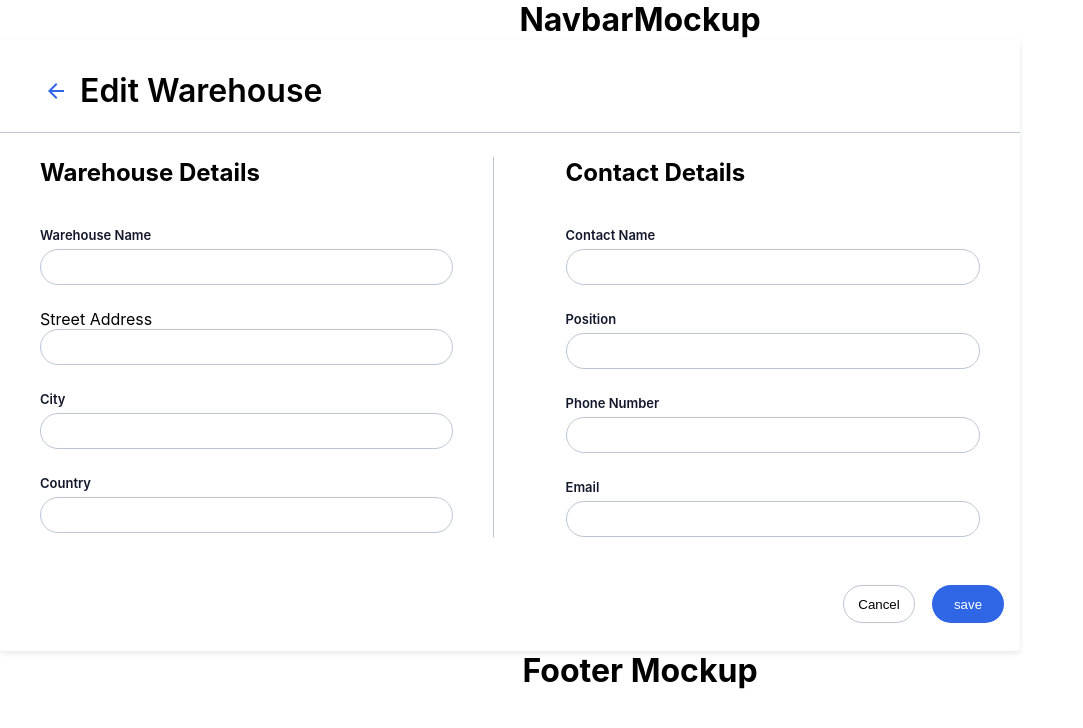
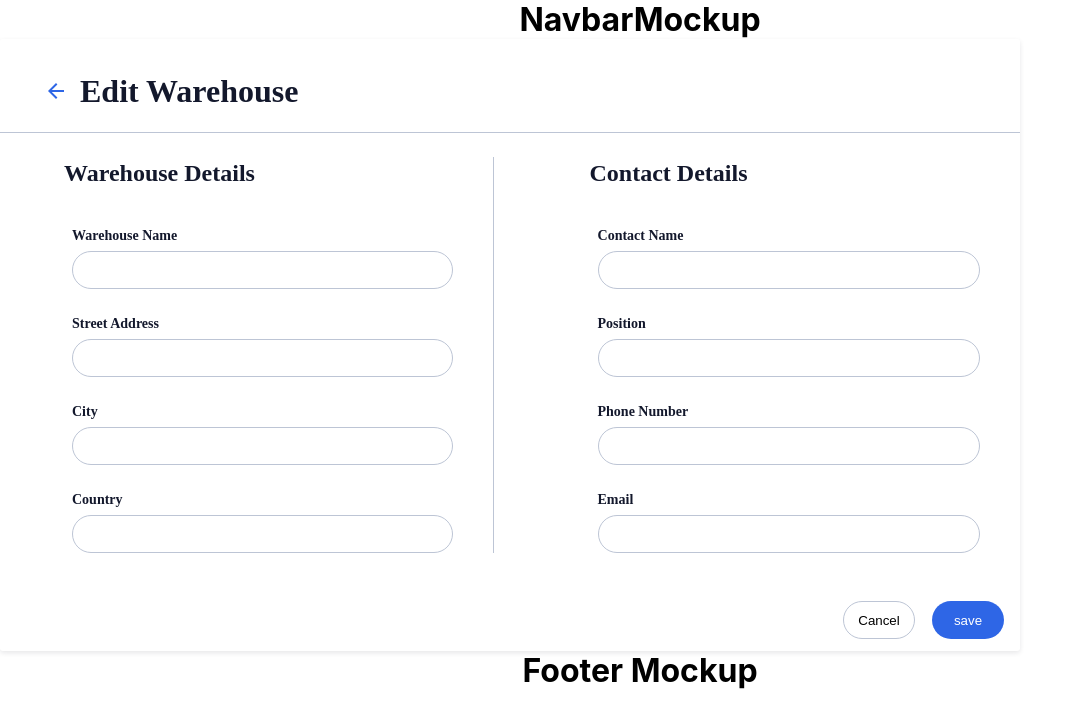
Before and after one commit to robertop96/roberto-manzano-instock, a React (Create React App) app in the folder sprint-one/client/: page /warehouse/1 in a window 1280 px wide. Shown: the top 728 px of the page, without its empty margins (0-1083 px from the left). Built offline with nearby package versions, Linux system fonts and the light colour scheme.

Commit message:
Create mixins and refactor
[Ticket: X]

```diff
--- a/sprint-one/client/src/components/EditWarehouse/EditAddWarehouse.jsx
+++ b/sprint-one/client/src/components/EditWarehouse/EditAddWarehouse.jsx
@@ -30,7 +30,7 @@ function EditWarehouse({ formInfo }) {
               id="warehouse-name"
               required
             />
-            <label className="form__warehouse-address-label" htmlFor="address">
+            <label className="form__warehouse--address-label" htmlFor="address">
               Street Address
             </label>
             <input
--- a/sprint-one/client/src/components/EditWarehouse/EditAddWarehouse.scss
+++ b/sprint-one/client/src/components/EditWarehouse/EditAddWarehouse.scss
@@ -1,23 +1,6 @@
-* {
-  margin: 0;
-  padding: 0;
-  box-sizing: border-box;
-}
-
-$mobile: 320px;
-$tablet: 768px;
-$desktop: 1280px;
-
-@mixin tablet {
-  @media (min-width: $tablet) {
-    @content;
-  }
-}
-@mixin desktop {
-  @media (min-width: $desktop) {
-    @content;
-  }
-}
+@import '../../partials/fonts';
+@import '../../partials/mixins';
+@import '../../partials/partials';
 
 .edit-container {
   display: flex;
@@ -26,9 +9,6 @@ $desktop: 1280px;
   border-radius: 3px;
   height: 922px;
   width: 343px;
-  left: 16px;
-  top: 136px;
-  border-radius: 3px;
   @include tablet {
     width: 704px;
     height: 612px;
@@ -38,9 +18,9 @@ $desktop: 1280px;
   }
 
   &__title-cont {
+    display: flex;
     margin-top: 2rem;
     margin-bottom: 1.5rem;
-    display: flex;
     @include tablet {
       border-bottom: 1px solid #bdc5d5;
       padding-bottom: 21px;
@@ -56,6 +36,8 @@ $desktop: 1280px;
       }
     }
     &--title {
+      font-family: Titillium-bold;
+      color: $instock-black;
       font-size: 28px;
       line-height: 36px;
       font-weight: 600;
@@ -73,17 +55,13 @@ $desktop: 1280px;
       }
     }
     &__warehouse {
-      margin-left: 24px;
-      margin-right: 24px;
       display: flex;
       flex-direction: column;
       text-align: left;
       @include tablet {
+        border-right: 1px solid #bdc5d5;
         width: 320px;
-        border-right: 1px solid #bdc5d5;
         padding-right: 31px;
-        margin-left: 32px;
-        margin-right: 0;
       }
       @include desktop {
         width: 469px;
@@ -91,99 +69,53 @@ $desktop: 1280px;
         margin-left: 40px;
       }
       &--title {
-        font-size: 20px;
-        line-height: 28px;
-        border-top: 1px solid #bdc5d5;
-        margin-bottom: 1.5rem;
-        padding-top: 1rem;
-        height: 2.25rem;
-        @include tablet {
-          border: none;
-          padding-top: 0;
-          margin-bottom: 2rem;
-        }
-        @include desktop {
-          font-size: 24px;
-          line-height: 32px;
-        }
+        @include formTitle;
       }
       &--name-label {
-        color: #13182c;
-        font-weight: 600;
-        font-size: 13px;
-        line-height: 20px;
+        @include formLabel;
         margin-bottom: 4px;
       }
       &--name-input {
-        background: #ffffff;
-        border: 1px solid #bdc5d5;
-        border-radius: 20px;
-        margin-bottom: 1rem;
-        height: 2.25rem;
+        @include formInput;
         @include tablet {
           margin-bottom: 24px;
         }
       }
       &--address-label {
-        color: #13182c;
-        font-weight: 600;
-        font-size: 13px;
-        line-height: 20px;
+        @include formLabel;
         margin-bottom: 4px;
       }
       &--address-input {
-        background: #ffffff;
-        border: 1px solid #bdc5d5;
-        border-radius: 20px;
-        margin-bottom: 1rem;
-        height: 2.25rem;
+        @include formInput;
         @include tablet {
           margin-bottom: 24px;
         }
       }
       &--city-label {
-        color: #13182c;
-        font-weight: 600;
-        font-size: 13px;
-        line-height: 20px;
+        @include formLabel;
         margin-bottom: 4px;
       }
       &--city-input {
-        background: #ffffff;
-        border: 1px solid #bdc5d5;
-        border-radius: 20px;
-        margin-bottom: 1rem;
-        height: 2.25rem;
+        @include formInput;
         @include tablet {
           margin-bottom: 24px;
         }
       }
       &--country-label {
-        color: #13182c;
-        font-weight: 600;
-        font-size: 13px;
-        line-height: 20px;
+        @include formLabel;
         margin-bottom: 4px;
       }
       &--country-input {
-        background: #ffffff;
-        border: 1px solid #bdc5d5;
-        border-radius: 20px;
-        margin-bottom: 1rem;
-        height: 2.25rem;
+        @include formInput;
         @include tablet {
           margin-bottom: 0;
         }
       }
     }
     &__contact {
-      border-top: 1px solid #bdc5d5;
-      margin-left: 24px;
-      margin-right: 24px;
       display: flex;
       flex-direction: column;
       text-align: left;
-      padding-top: 1.5rem;
       @include tablet {
         width: 320px;
         border: none;
@@ -196,82 +128,44 @@ $desktop: 1280px;
         margin-right: 40px;
       }
       &--title {
-        font-size: 20px;
-        line-height: 28px;
-        margin-bottom: 1.5rem;
-        height: 2.25rem;
-        @include tablet {
-          margin-bottom: 2rem;
-        }
-        @include desktop {
-          font-size: 24px;
-          line-height: 32px;
-        }
+        @include formTitle;
       }
       &--name-label {
-        color: #13182c;
-        font-weight: 600;
-        font-size: 13px;
-        line-height: 20px;
+        @include formLabel;
         margin-bottom: 4px;
       }
       &--name-input {
-        background: #ffffff;
-        border: 1px solid #bdc5d5;
-        border-radius: 20px;
-        margin-bottom: 1rem;
-        height: 2.25rem;
+        @include formInput;
         @include tablet {
           margin-bottom: 24px;
         }
       }
       &--position-label {
-        color: #13182c;
-        font-weight: 600;
-        font-size: 13px;
-        line-height: 20px;
+        @include formLabel;
         margin-bottom: 4px;
       }
       &--position-input {
-        background: #ffffff;
-        border: 1px solid #bdc5d5;
-        border-radius: 20px;
-        margin-bottom: 1rem;
-        height: 2.25rem;
+        @include formInput;
         @include tablet {
           margin-bottom: 24px;
         }
       }
       &--phone-label {
-        color: #13182c;
-        font-weight: 600;
-        font-size: 13px;
-        line-height: 20px;
+        @include formLabel;
         margin-bottom: 4px;
       }
       &--phone-input {
-        background: #ffffff;
-        border: 1px solid #bdc5d5;
-        border-radius: 20px;
-        margin-bottom: 1rem;
-        height: 2.25rem;
+        @include formInput;
         @include tablet {
           margin-bottom: 24px;
         }
       }
       &--email-label {
-        color: #13182c;
-        font-weight: 600;
-        font-size: 13px;
-        line-height: 20px;
+        @include formLabel;
         margin-bottom: 4px;
       }
       &--email-input {
-        background: #ffffff;
-        border: 1px solid #bdc5d5;
-        border-radius: 20px;
-        margin-bottom: 1rem;
-        height: 2.25rem;
+        @include formInput;
         @include tablet {
           margin-bottom: 0;
         }
@@ -281,43 +175,33 @@ $desktop: 1280px;
   .button {
     display: flex;
     margin-left: 24px;
+    height: 68px;
     @include tablet {
+      justify-content: flex-end;
+      align-items: center;
       width: 704px;
       height: 70px;
-      justify-content: flex-end;
-      align-items: center;
     }
     @include desktop {
       width: 1020px;
     }
     &__cancel {
-      margin-top: 40px;
-      border: none;
-      width: 139px;
-      height: 36px;
-      border-radius: 20px;
-      margin-right: 17px;
+      @include button;
       background-color: #ffffff;
       border: 1px solid #bdc5d5;
+      margin-top: 40px;
+      margin-right: 17px;
       @include tablet {
-        width: 72px;
-        height: 38px;
         margin-top: 0;
       }
     }
     &__save {
+      @include button;
+      background: #2e66e6;
+      color: #ffffff;
       margin-top: 40px;
-      border: none;
-      color: #ffffff;
-      min-width: 139px;
-      width: auto;
-      height: 36px;
-      background: #2e66e6;
-      border-radius: 20px;
       @include tablet {
-        min-width: 72px;
         padding: 0.5rem;
-        height: 38px;
         margin-right: 32px;
         margin-top: 0;
       }
--- a/sprint-one/client/src/partials/_mixins.scss
+++ b/sprint-one/client/src/partials/_mixins.scss
@@ -1,10 +1,86 @@
+* {
+  margin: 0;
+  padding: 0;
+  box-sizing: border-box;
+}
+
 @mixin tablet {
   @media screen and (min-width: 768px) {
     @content;
   }
 }
 @mixin desktop {
-  @media screen and (min-width: 1440px) {
+  @media screen and (min-width: 1280px) {
     @content;
   }
 }
+
+@mixin formLabel {
+  font-family: Titillium-bold;
+  color: $instock-black;
+  font-weight: 600;
+  font-size: 13px;
+  line-height: 20px;
+  margin-left: 24px;
+  margin-right: 24px;
+  @include tablet {
+    font-size: 14px;
+    line-height: 22px;
+    margin-left: 32px;
+    margin-right: 0;
+  }
+}
+
+@mixin formInput {
+  font-family: Titillium-bold;
+  color: $instock-black;
+  background: #ffffff;
+  border: 1px solid #bdc5d5;
+  border-radius: 20px;
+  margin-bottom: 1rem;
+  height: 38px;
+  margin-left: 24px;
+  margin-right: 24px;
+  @include tablet {
+    font-size: 14px;
+    line-height: 22px;
+    height: 38px;
+    margin-left: 32px;
+    margin-right: 0;
+  }
+}
+
+@mixin formTitle {
+  border-top: 1px solid #bdc5d5;
+  font-family: Titillium-bold;
+  color: $instock-black;
+  font-size: 20px;
+  line-height: 28px;
+  height: 2.25rem;
+  margin-bottom: 1.5rem;
+  padding-top: 1rem;
+  padding-left: 24px;
+  @include tablet {
+    border: none;
+    padding-top: 0;
+    margin-bottom: 2rem;
+  }
+  @include desktop {
+    font-size: 24px;
+    line-height: 32px;
+  }
+}
+
+@mixin button {
+  border-radius: 20px;
+  min-width: 139px;
+  width: auto;
+  height: 36px;
+  border: none;
+  border-radius: 20px;
+  @include tablet {
+    min-width: 72px;
+    width: 72px;
+    height: 38px;
+  }
+}
```
Also changed, not shown: sprint-one/client/src/partials/_fonts.scss (+5 -4 lines), 1 other file (tests, documents, lock files or other folders).
